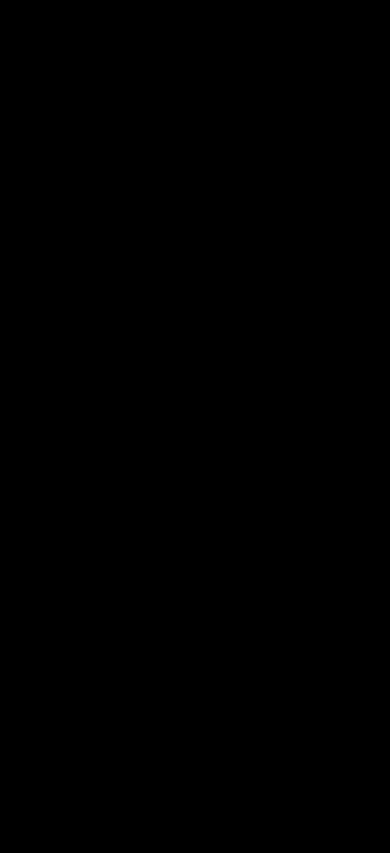
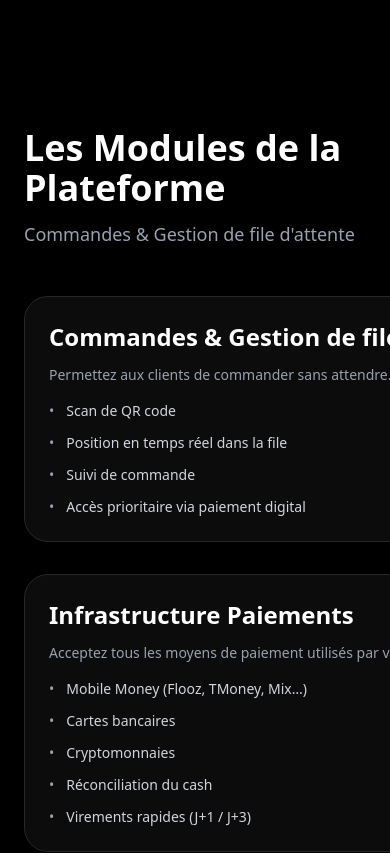
Before and after one commit to W3-Frame/Orga-Landing-page, a Vue app in the folder Orga-landingPage/: page / in a window 390 px wide. Shown: the part 4845-5698 px from the top of the page. Before the commit the page ends 4909 px from the top, so only its background shows below. Built offline with nearby package versions, Linux system fonts and the light colour scheme.

Commit message:
Add Plateforme component and iPhone mockup to landing page

```diff
--- a/Orga-landingPage/src/App.vue
+++ b/Orga-landingPage/src/App.vue
@@ -2,12 +2,14 @@
 import Navbar from './components/Navbar.vue'
 import HeroSection from './components/HeroSection.vue'
 import Solution from './components/Solution.vue'
+import Plateforme from './components/Plateforme.vue'
 </script>
 
 <template>
   <Navbar />
   <HeroSection />
   <Solution />
+  <Plateforme />
 </template>
 
 <style scoped></style>
--- /dev/null
+++ b/Orga-landingPage/src/components/Plateforme.vue
@@ -0,0 +1,70 @@
+<template>
+  <div class="min-h-screen bg-black text-white py-16 px-6 md:px-12 lg:px-20">
+    <!-- Header -->
+    <div class="max-w-7xl mx-auto mb-12">
+      <h1 class="text-4xl md:text-5xl font-bold mb-3">Les Modules de la Plateforme</h1>
+      <p class="text-lg text-gray-400">Commandes & Gestion de file d'attente</p>
+    </div>
+
+    <!-- Main Content Grid -->
+    <div class="mx-auto grid grid-cols-1 lg:grid-cols-2 gap-12 items-start">
+      <!-- Left Column - Modules Info -->
+      <div class="space-y-8">
+        <div
+          v-for="module in modules"
+          :key="module.title"
+          class="bg-zinc-900/50 rounded-3xl p-6 border border-zinc-800 w-[600px]"
+        >
+          <h2 class="text-2xl font-semibold mb-3">{{ module.title }}</h2>
+          <p class="text-gray-400 text-sm mb-4">{{ module.description }}</p>
+
+          <ul class="space-y-3">
+            <li v-for="item in module.items" :key="item" class="flex items-start text-sm">
+              <span class="text-gray-400 mr-3">•</span>
+              <span class="text-gray-300">{{ item }}</span>
+            </li>
+          </ul>
+        </div>
+      </div>
+
+      <!-- Right Column - Phone Mockup -->
+      <div class="flex justify-center lg:justify-end">
+        <div class="relative">
+          <!-- Phone Frame -->
+
+          <img src="/iPhone-13-Pro-Front.png" alt="" />
+        </div>
+      </div>
+    </div>
+  </div>
+</template>
+
+<script setup lang="ts">
+const modules = [
+  {
+    title: "Commandes & Gestion de file d'attente",
+    description: 'Permettez aux clients de commander sans attendre.',
+    items: [
+      'Scan de QR code',
+      'Position en temps réel dans la file',
+      'Suivi de commande',
+      'Accès prioritaire via paiement digital',
+    ],
+  },
+  {
+    title: 'Infrastructure Paiements',
+    description: 'Acceptez tous les moyens de paiement utilisés par vos clients',
+    items: [
+      'Mobile Money (Flooz, TMoney, Mix…)',
+      'Cartes bancaires',
+      'Cryptomonnaies',
+      'Réconciliation du cash',
+      'Virements rapides (J+1 / J+3)',
+    ],
+  },
+]
+</script>
+
+<style scoped>
+/* Animations et effets supplémentaires si nécessaire */
+</style>
```
Also changed, not shown: Orga-landingPage/public/iPhone-13-Pro-Front.png (added).
